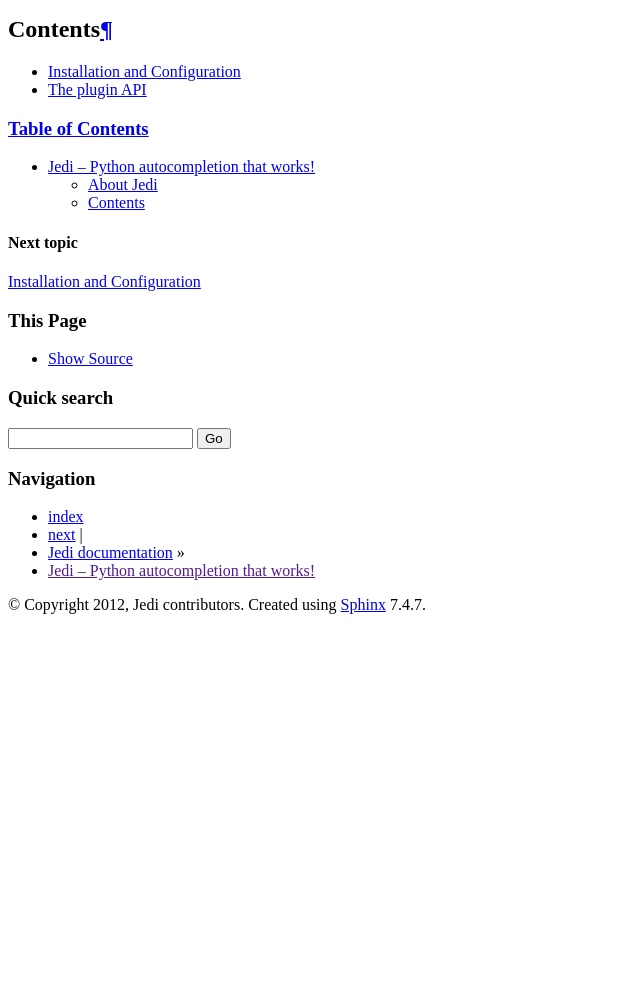
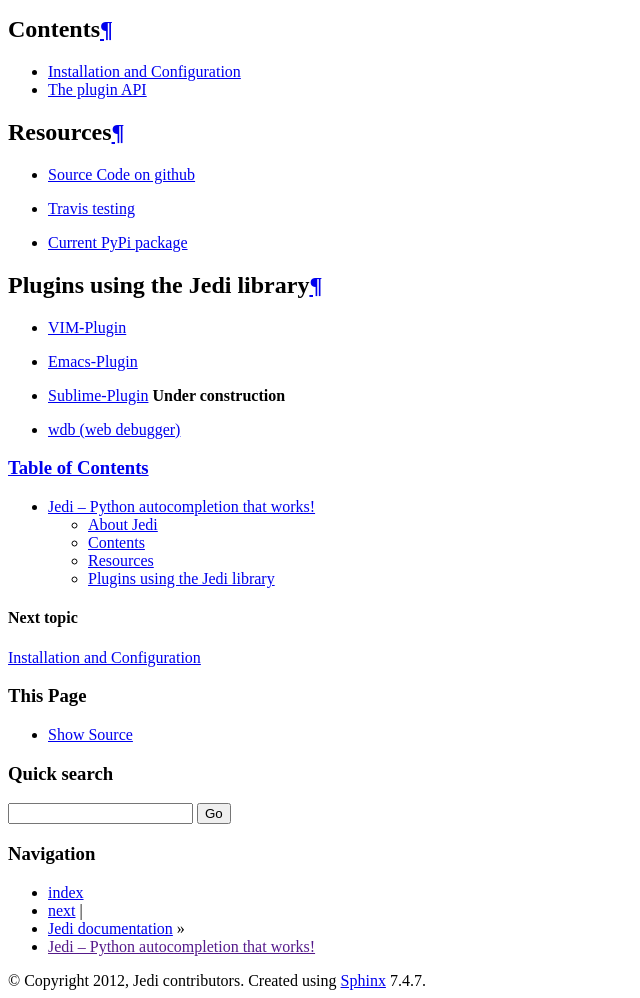
Before and after one commit to davidhalter/jedi, a Sphinx documentation site: the page built from docs/source/index.rst, in a window 1280 px wide, cut to the strip 349-1347 px from the top of the page. Shown: the whole strip, without its empty margins (0-640 px from the left). Built offline with Sphinx 7.4.7, drawn with Linux system fonts in a browser that asks for light colours; before the commit the page ends 971 px from its top, so only the background shows below that.

Commit message:
sphinx: added ressources/plugins

```diff
--- a/docs/source/index.rst
+++ b/docs/source/index.rst
@@ -18,3 +18,17 @@
 
    installation
    plugin-api
+
+Resources
+---------
+- `Source Code on github <https://github.com/davidhalter/jedi>`_
+- `Travis testing <https://travis-ci.org/davidhalter/jedi>`_
+- `Current PyPi package <http://pypi.python.org/pypi/jedi/>`_
+
+Plugins using the Jedi library
+------------------------------
+
+- `VIM-Plugin <http://github.com/davidhalter/jedi-vim>`_
+- `Emacs-Plugin <https://github.com/tkf/emacs-jedi>`_
+- `Sublime-Plugin <https://github.com/svaiter/SublimeJEDI>`_ **Under construction**
+- `wdb (web debugger) <https://github.com/Kozea/wdb>`_
```
Also changed, not shown: README.rst (line endings or trailing spaces).
